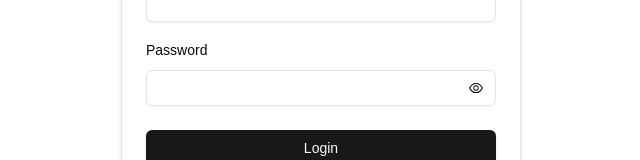
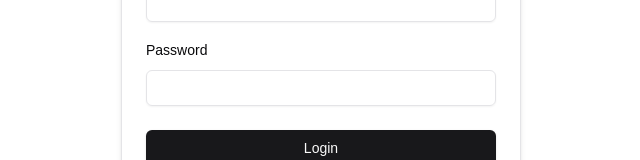
Before and after one commit to stormymayday/next-auth-v5, a Next.js app: page /auth/login in a window 1280 px wide. Shown: the part 328-488 px from the top of the page, without its empty margins (319-959 px from the left). Built offline with nearby package versions, Linux system fonts and the light colour scheme.

Commit message:
rollback

```diff
--- a/components/auth/LoginForm.tsx
+++ b/components/auth/LoginForm.tsx
@@ -14,7 +14,6 @@
     FormMessage,
 } from "@/components/shadcn-ui/Form";
 import { Input } from "@/components/shadcn-ui/Input";
-import { PasswordInput } from "@/components/shadcn-ui/PasswordInput";
 import { Button } from "@/components/shadcn-ui/Button";
 
 function LoginForm() {
@@ -67,10 +66,7 @@
                                 <FormItem>
                                     <FormLabel>Password</FormLabel>
                                     <FormControl>
-                                        <PasswordInput
-                                            {...field}
-                                            type="password"
-                                        />
+                                        <Input {...field} type="password" />
                                     </FormControl>
                                     <FormMessage />
                                 </FormItem>
--- a/components/shadcn-ui/Input.tsx
+++ b/components/shadcn-ui/Input.tsx
@@ -2,27 +2,18 @@
 
 import { cn } from "@/lib/utils";
 
-// eslint-disable-next-line @typescript-eslint/no-empty-object-type
-export interface InputProps
-    extends React.InputHTMLAttributes<HTMLInputElement> {
-    suffix?: React.ReactNode;
-}
-
-const Input = React.forwardRef<HTMLInputElement, InputProps>(
-    ({ suffix, className, type, ...props }, ref) => {
+const Input = React.forwardRef<HTMLInputElement, React.ComponentProps<"input">>(
+    ({ className, type, ...props }, ref) => {
         return (
-            <div className="flex items-center relative">
             <input
                 type={type}
                 className={cn(
-                        "flex h-9 w-full rounded-md border border-input bg-transparent px-3 py-1 text-sm shadow-sm transition-colors file:border-0 file:bg-transparent file:text-sm file:font-medium file:text-foreground placeholder:text-muted-foreground focus-visible:outline-none focus-visible:ring-1 focus-visible:ring-ring disabled:cursor-not-allowed disabled:opacity-50",
+                    "flex h-9 w-full rounded-md border border-input bg-transparent px-3 py-1 text-base shadow-sm transition-colors file:border-0 file:bg-transparent file:text-sm file:font-medium file:text-foreground placeholder:text-muted-foreground focus-visible:outline-none focus-visible:ring-1 focus-visible:ring-ring disabled:cursor-not-allowed disabled:opacity-50 md:text-sm",
                     className
                 )}
                 ref={ref}
                 {...props}
             />
-                {suffix}
-            </div>
         );
     }
 );
--- a/components/shadcn-ui/PasswordInput.tsx
+++ /dev/null
@@ -1,39 +0,0 @@
-import * as React from "react";
-import { Input } from "@/components/shadcn-ui/Input";
-import { AiOutlineEye } from "react-icons/ai";
-import { TbEyeClosed } from "react-icons/tb";
-
-// eslint-disable-next-line @typescript-eslint/no-empty-object-type
-export interface PasswordInputProps
-    extends React.InputHTMLAttributes<HTMLInputElement> {}
-
-const PasswordInput = React.forwardRef<HTMLInputElement, PasswordInputProps>(
-    ({ className, ...props }, ref) => {
-        const [showPassword, setShowPassword] = React.useState(false);
-
-        return (
-            <Input
-                type={showPassword ? "text" : "password"}
-                suffix={
-                    showPassword ? (
-                        <TbEyeClosed
-                            className="absolute right-3 select-none cursor-pointer"
-                            onClick={() => setShowPassword(false)}
-                        />
-                    ) : (
-                        <AiOutlineEye
-                            className="absolute right-3 select-none cursor-pointer"
-                            onClick={() => setShowPassword(true)}
-                        />
-                    )
-                }
-                className={className}
-                {...props}
-                ref={ref}
-            />
-        );
-    }
-);
-PasswordInput.displayName = "PasswordInput";
-
-export { PasswordInput };
```
Also changed, not shown: 1 other file (tests, documents, lock files or other folders). Lines whose indentation alone changed are shown as unchanged.
